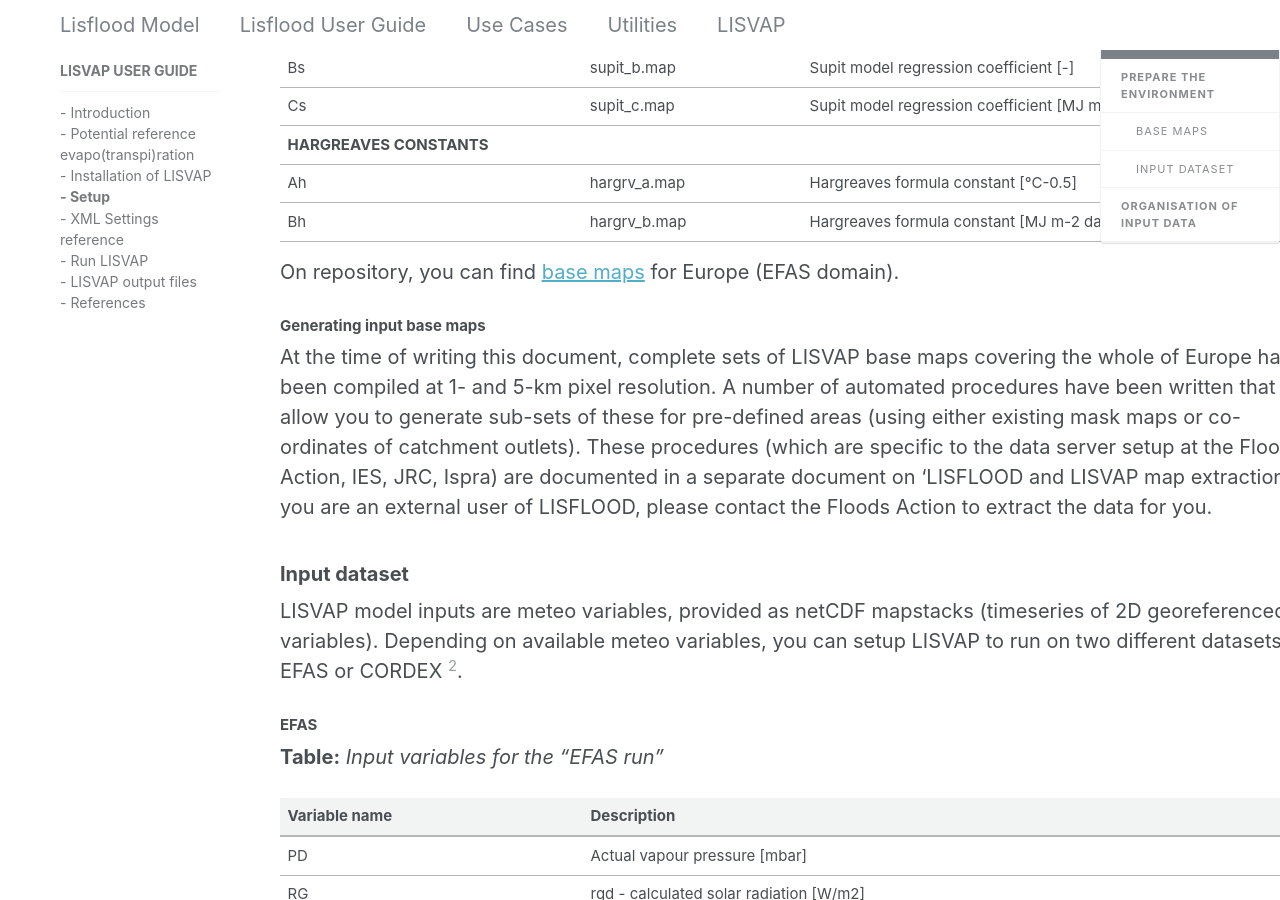
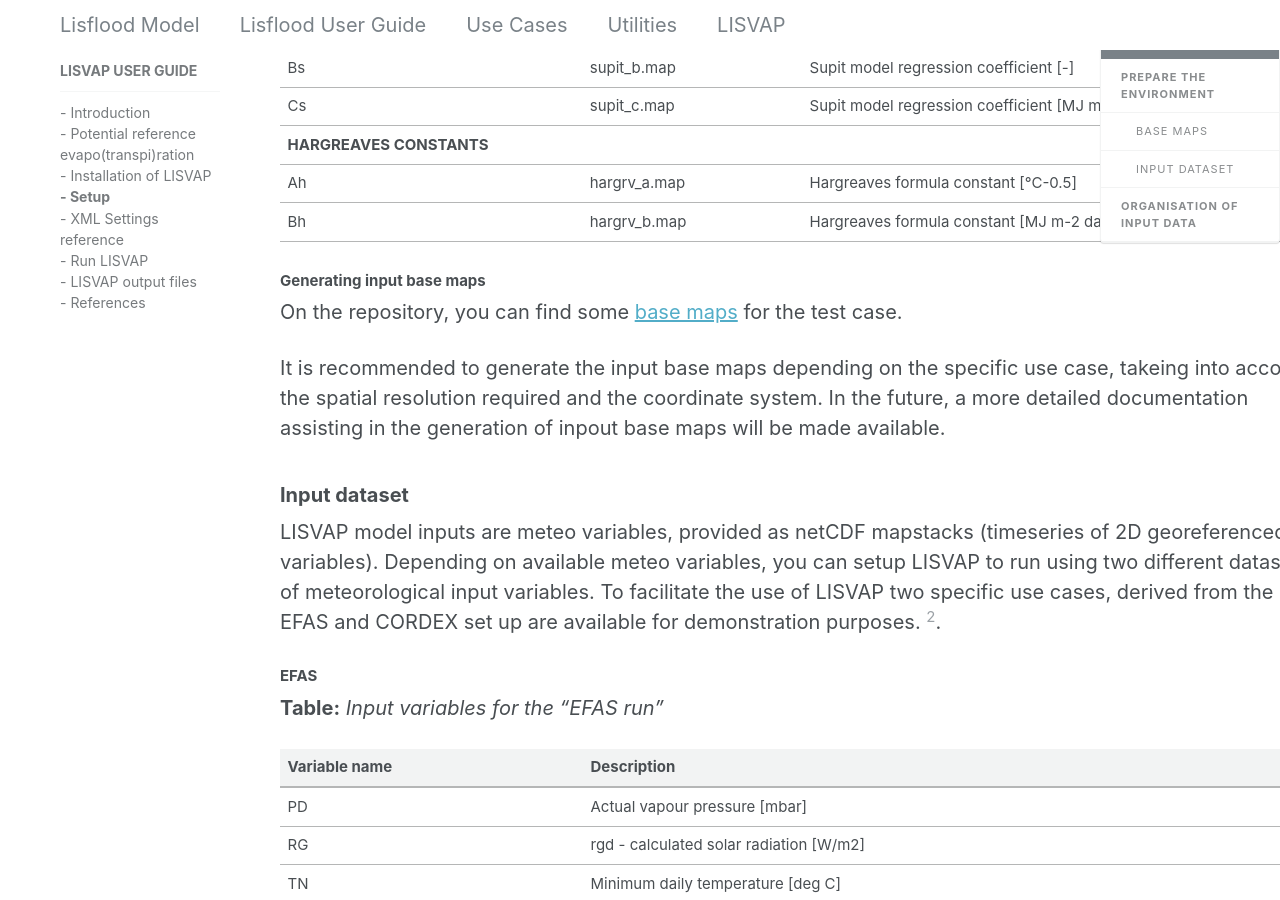
Before and after one commit to ec-jrc/lisflood-lisvap, a Jekyll site: the page built from 3_1_LISVAP_setup/index.md, in a window 1280 px wide and 900 px high, scrolled down 1119 px. Built offline with Jekyll 4.4.1, drawn with Linux system fonts in a browser that asks for light colours; nearby versions of some CDN libraries; our own code applies the rules of GitHub Pages for plain Markdown files.

Commit message:
Update index.md

```diff
--- a/3_1_LISVAP_setup/index.md
+++ b/3_1_LISVAP_setup/index.md
@@ -39,21 +39,19 @@
 
 [^1]: Constants can be set as a single value in settings file instead of using a map.
 
-On repository, you can find [base maps](https://github.com/ec-jrc/lisflood-lisvap/tree/master/basemaps) for Europe (EFAS domain).
 
 
 #### Generating input base maps
 
-At the time of writing this document, complete sets of LISVAP base maps covering the whole of Europe have been compiled at 1- and 5-km pixel resolution.
-A number of automated procedures have been written that allow you to generate sub-sets of these for pre-defined areas (using either existing mask maps or co-ordinates of catchment outlets).
-These procedures (which are specific to the data server setup at the Floods Action, IES, JRC, Ispra) are documented in a separate document on ‘LISFLOOD and LISVAP map extraction’.
-If you are an external user of LISFLOOD, please contact the Floods Action to extract the data for you.
+On the repository, you can find some [base maps](https://github.com/ec-jrc/lisflood-lisvap/tree/master/basemaps) for the test case.
+
+It is recommended to generate the input base maps depending on the specific use case, takeing into account the spatial resolution required and the coordinate system. In the future, a more detailed documentation assisting in the generation of inpout base maps will be made available.
 
 
 ### Input dataset
 
 LISVAP model inputs are meteo variables, provided as netCDF mapstacks (timeseries of 2D georeferenced variables).
-Depending on available meteo variables, you can setup LISVAP to run on two different datasets, EFAS or CORDEX [^2].
+Depending on available meteo variables, you can setup LISVAP to run using two different datasets of meteorological input variables. To facilitate the use of LISVAP two specific use cases, derived from the EFAS and CORDEX set up are available for demonstration purposes.  [^2].
 
 [^2]: [CORDEX](https://www.cordex.org/)
 
```
